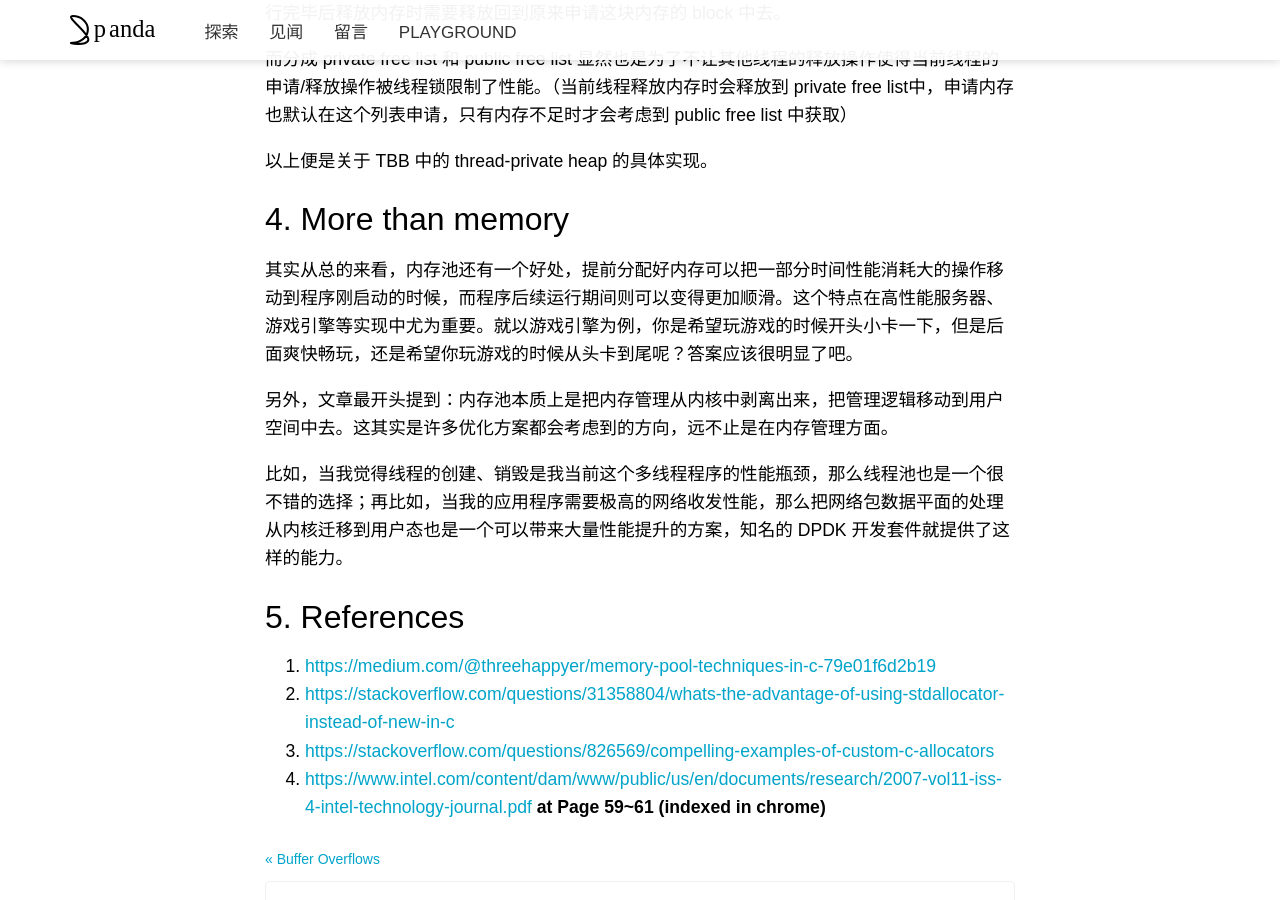
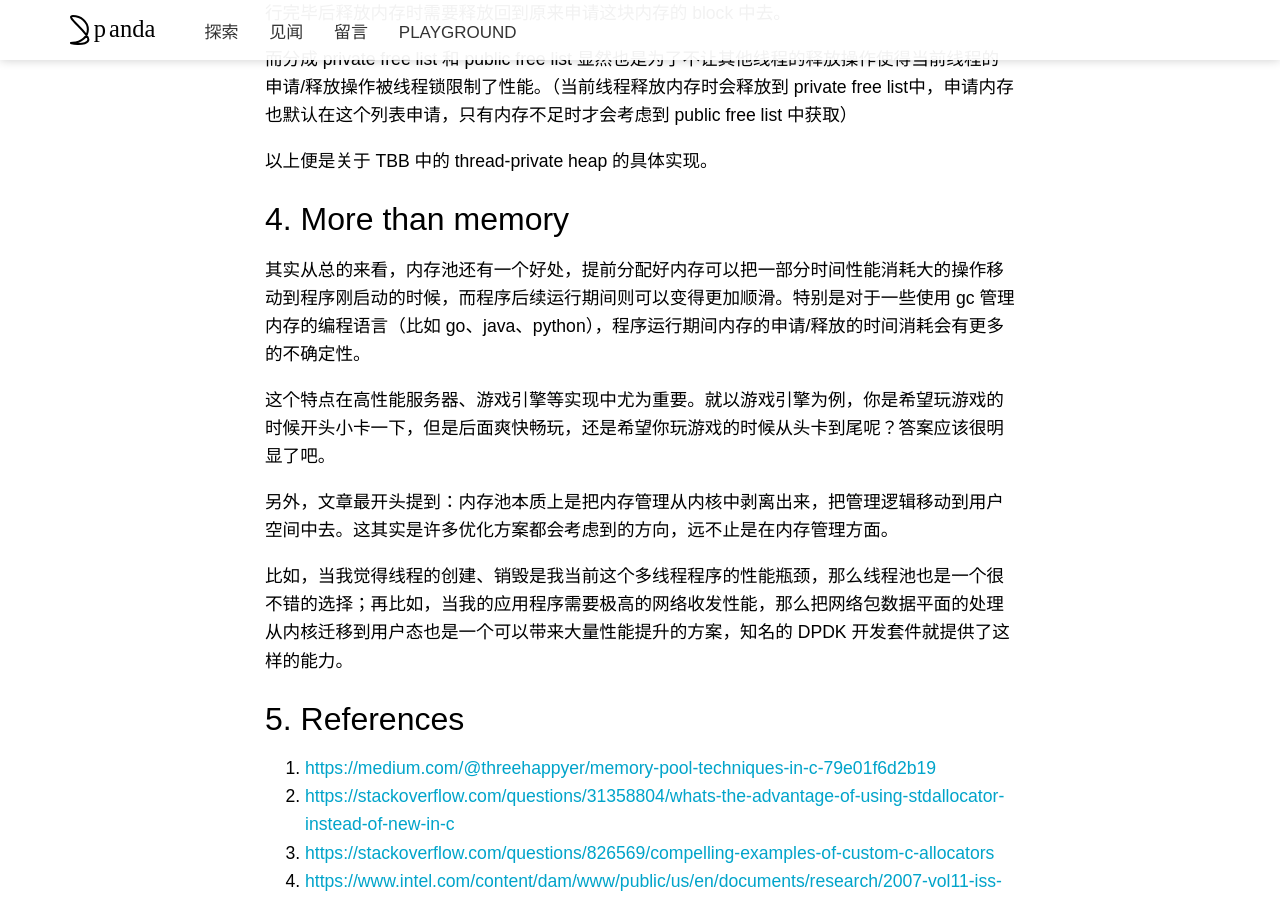
Before and after one commit to pandacase/pandacase.github.io, a Jekyll site: the page built from _posts/2024-09-09-MemoryPool.md, in a window 1280 px wide and 900 px high, scrolled down 7715 px. Built offline with Jekyll 4.4.1, drawn with Linux system fonts in a browser that asks for light colours; nearby versions of some CDN libraries; some web fonts are replaced; comment, search, counter and statistics services are not loaded; a style sheet for code colours, icons or effects is not loaded.

Commit message:
Update 2024-09-09-MemoryPool.md

```diff
--- a/_posts/2024-09-09-MemoryPool.md
+++ b/_posts/2024-09-09-MemoryPool.md
@@ -276,7 +276,9 @@ public:
 
 ## 4. More than memory
 
-其实从总的来看，内存池还有一个好处，提前分配好内存可以把一部分时间性能消耗大的操作移动到程序刚启动的时候，而程序后续运行期间则可以变得更加顺滑。这个特点在高性能服务器、游戏引擎等实现中尤为重要。就以游戏引擎为例，你是希望玩游戏的时候开头小卡一下，但是后面爽快畅玩，还是希望你玩游戏的时候从头卡到尾呢？答案应该很明显了吧。
+其实从总的来看，内存池还有一个好处，提前分配好内存可以把一部分时间性能消耗大的操作移动到程序刚启动的时候，而程序后续运行期间则可以变得更加顺滑。特别是对于一些使用 gc 管理内存的编程语言（比如 go、java、python），程序运行期间内存的申请/释放的时间消耗会有更多的不确定性。
+
+这个特点在高性能服务器、游戏引擎等实现中尤为重要。就以游戏引擎为例，你是希望玩游戏的时候开头小卡一下，但是后面爽快畅玩，还是希望你玩游戏的时候从头卡到尾呢？答案应该很明显了吧。
 
 另外，文章最开头提到：内存池本质上是把内存管理从内核中剥离出来，把管理逻辑移动到用户空间中去。这其实是许多优化方案都会考虑到的方向，远不止是在内存管理方面。
 
```
